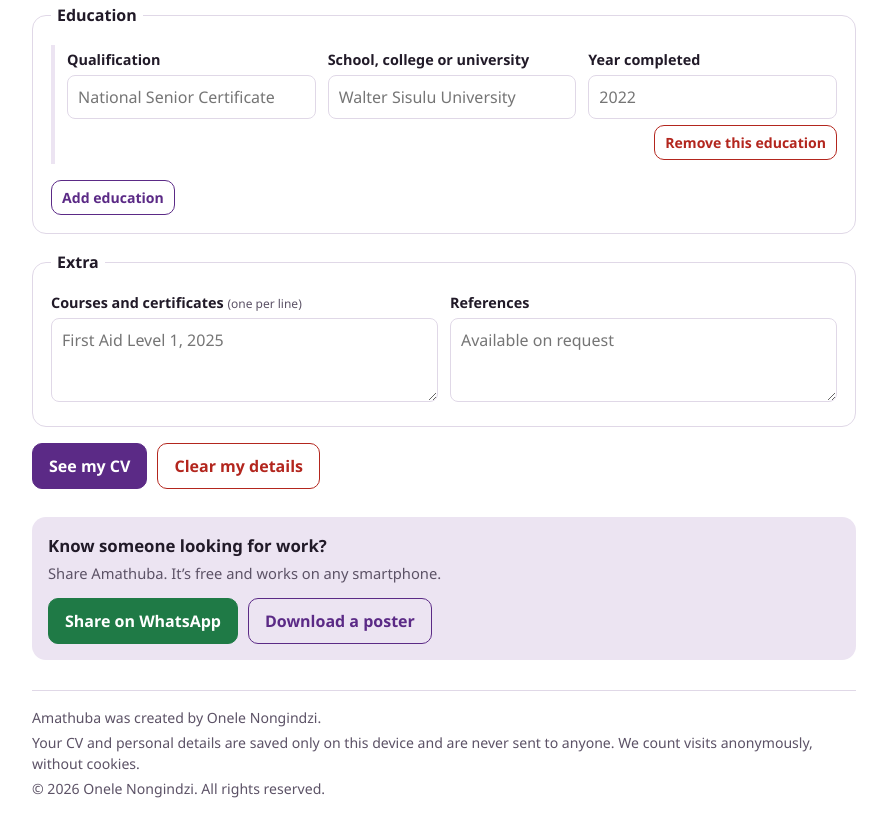
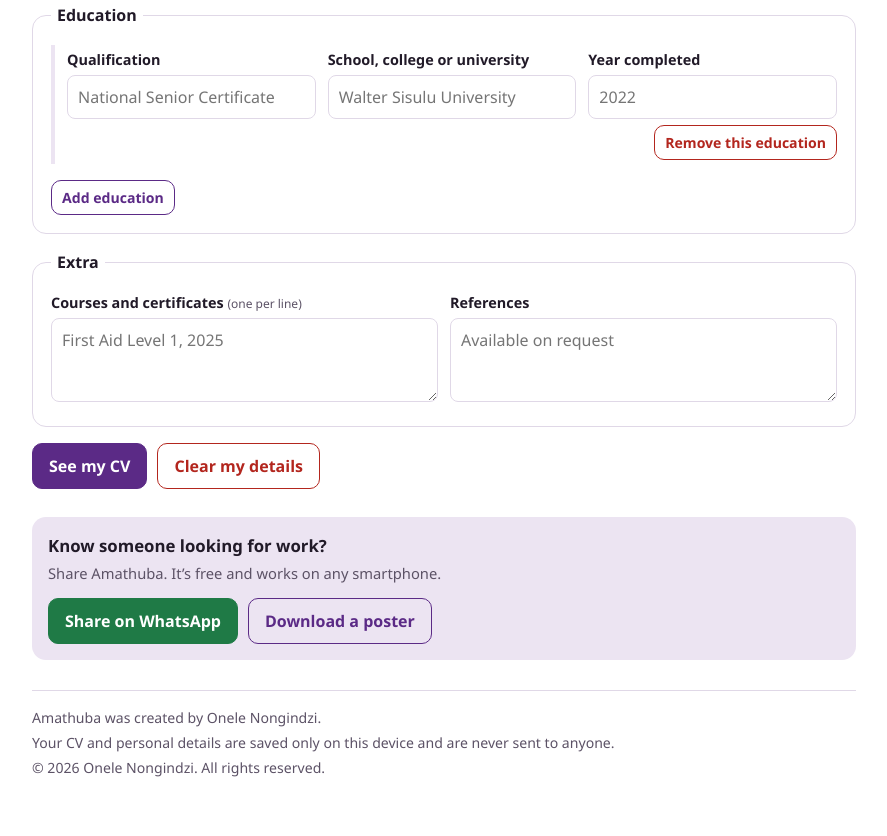
Before and after one commit to Onele-Nongindzi/amathuba, a plain HTML site: page index.html in a window 1280 px wide. Shown: the part 1912-2748 px from the top of the page, without its empty margins (196-1083 px from the left). Drawn offline with Linux system fonts and the light colour scheme.

Commit message:
Simplify footer

```diff
--- a/index.html
+++ b/index.html
@@ -565,7 +565,7 @@ a.trackbtn{text-decoration:none;display:inline-block}
 </section>
 <footer style="border-top:1px solid var(--line);margin-top:30px;padding-top:16px;color:var(--soft);font-size:.88rem">
   <p style="margin:0 0 4px">Amathuba was created by Onele Nongindzi.</p>
-  <p style="margin:0 0 4px">Your CV and personal details are saved only on this device and are never sent to anyone. We count visits anonymously, without cookies.</p>
+  <p style="margin:0 0 4px">Your CV and personal details are saved only on this device and are never sent to anyone.</p>
   <p style="margin:0">© 2026 Onele Nongindzi. All rights reserved.</p>
 </footer>
 </div>
```
